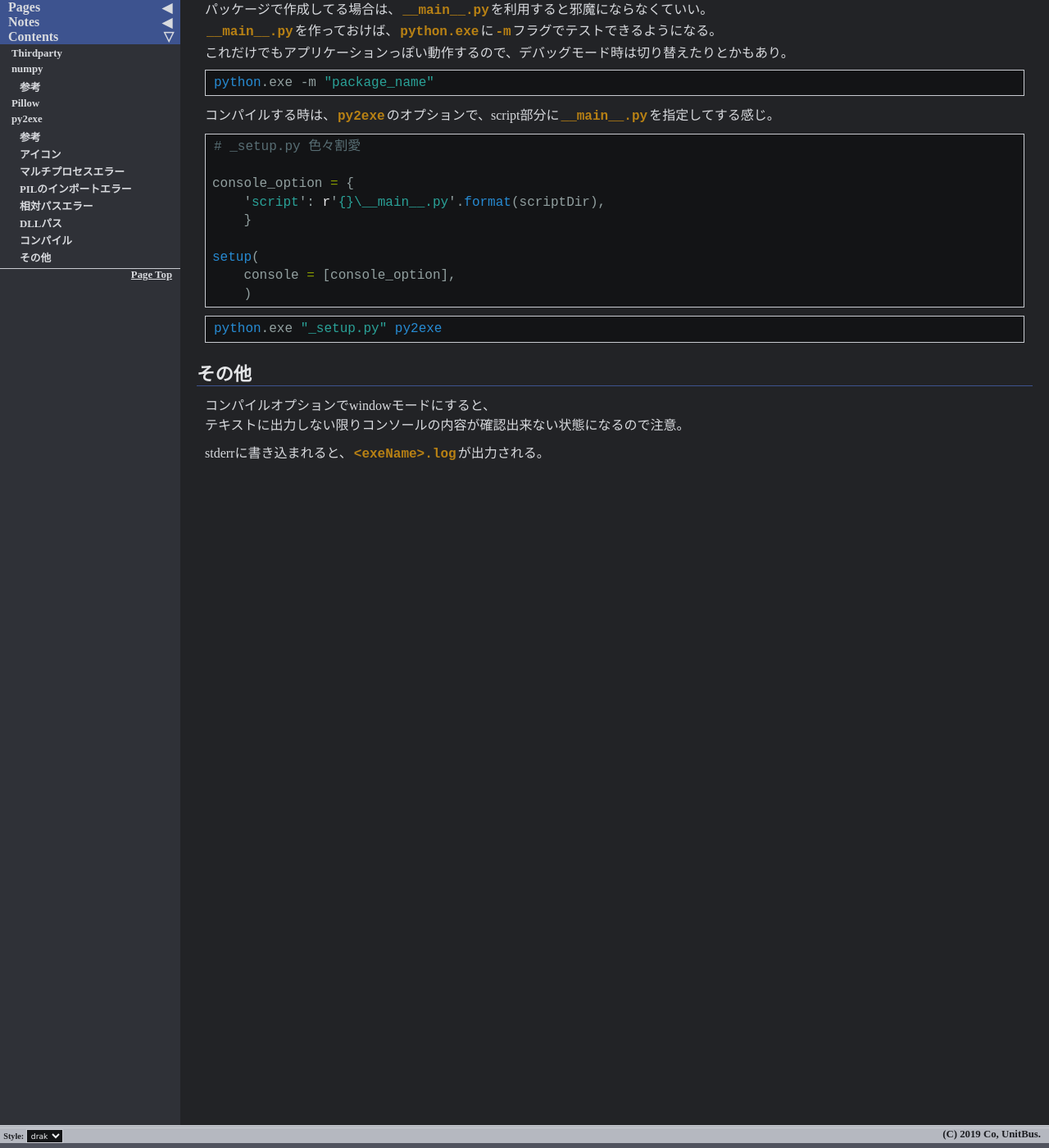
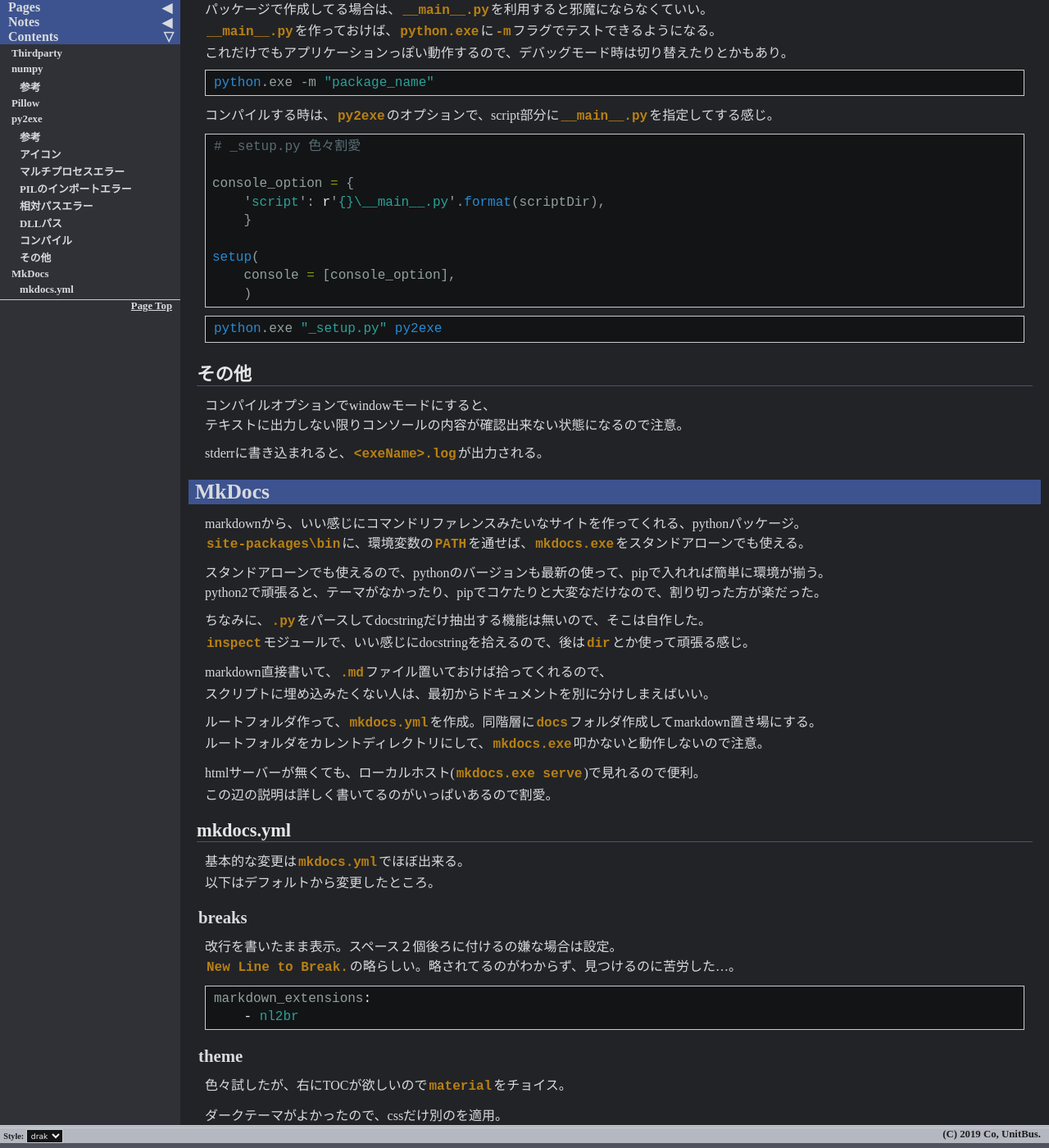
Before and after one commit to unitbus/unitbus.github.io, a Jekyll site: the page built from pages/notes/python/thirdparty.md, in a window 1280 px wide and 1400 px high, scrolled down 2315 px. Shown: the whole window at 82% size. Built offline with Jekyll 4.4.1, drawn with Linux system fonts in a browser that asks for light colours; some of the changed text lies outside the part shown.

Commit message:
Update thirdparty.md

````diff
--- a/pages/notes/python/thirdparty.md
+++ b/pages/notes/python/thirdparty.md
@@ -157,3 +157,86 @@ python.exe "_setup.py" py2exe
 テキストに出力しない限りコンソールの内容が確認出来ない状態になるので注意。
 
 stderrに書き込まれると、`<exeName>.log`が出力される。
+
+# MkDocs
+
+markdownから、いい感じにコマンドリファレンスみたいなサイトを作ってくれる、pythonパッケージ。
+`site-packages\bin`に、環境変数の`PATH`を通せば、`mkdocs.exe`をスタンドアローンでも使える。
+
+スタンドアローンでも使えるので、pythonのバージョンも最新の使って、pipで入れれば簡単に環境が揃う。
+python2で頑張ると、テーマがなかったり、pipでコケたりと大変なだけなので、割り切った方が楽だった。
+
+ちなみに、`.py`をパースしてdocstringだけ抽出する機能は無いので、そこは自作した。
+`inspect`モジュールで、いい感じにdocstringを拾えるので、後は`dir`とか使って頑張る感じ。
+
+markdown直接書いて、`.md`ファイル置いておけば拾ってくれるので、
+スクリプトに埋め込みたくない人は、最初からドキュメントを別に分けしまえばいい。
+
+ルートフォルダ作って、`mkdocs.yml`を作成。同階層に`docs`フォルダ作成してmarkdown置き場にする。
+ルートフォルダをカレントディレクトリにして、`mkdocs.exe`叩かないと動作しないので注意。
+
+htmlサーバーが無くても、ローカルホスト(`mkdocs.exe serve`)で見れるので便利。
+この辺の説明は詳しく書いてるのがいっぱいあるので割愛。
+
+## mkdocs.yml
+
+基本的な変更は`mkdocs.yml`でほぼ出来る。
+以下はデフォルトから変更したところ。
+
+### breaks
+
+改行を書いたまま表示。スペース２個後ろに付けるの嫌な場合は設定。
+`New Line to Break.`の略らしい。略されてるのがわからず、見つけるのに苦労した…。
+
+``` yaml
+markdown_extensions:
+    - nl2br
+```
+
+### theme
+
+色々試したが、右にTOCが欲しいので`material`をチョイス。
+
+ダークテーマがよかったので、cssだけ別のを適用。
+https://github.com/fmaida/mkdocs-material-dark-theme
+
+自分でcssを拡張したい場合は、別ファイルで追加して、
+`.md-container`みたいなのを探して、書き換えてあげる感じ。
+
+FireFoxとかで、プレビュー中のHTMLを`要素の調査`で、cssを直接いじるとわかりやすいかった。
+
+``` yaml
+theme:
+    language: 'ja'
+    name: 'material'
+
+extra_css:
+    - "styles/extra.css"
+    - "styles/style.css"
+```
+
+### TOC問題
+
+`TOC`が１個目の、`h1`以下の`h2`以下しか表示されない。
+バグかと思ったが、作者的に`h1`はタイトルだから１個だろ。と譲らない模様。
+
+https://github.com/squidfunk/mkdocs-material/issues/818
+
+`.\site-packages\material\partials\toc.html`
+から３行を削除すれば、通常のTOCが作れる。バージョンによって違うかもしれないが７行目付近。
+
+```
+  {% if toc | first is defined and "\x3ch1 id=" in page.content %}
+    {% set toc = (toc | first).children %}
+  {% endif %}
+```
+
+TOC自体は標準エクステンションなので、`mkdocs.yml`で追加できる。
+
+``` yaml
+markdown_extensions:
+    - toc:
+        permalink: True
+        separator: "-"
+        toc_depth: 3
+```
````
